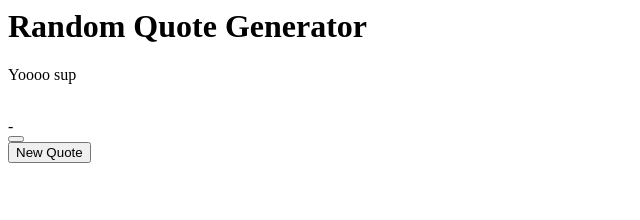
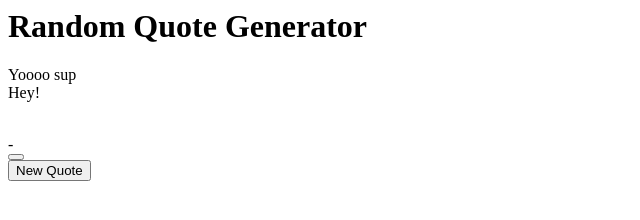
Before and after one commit to gergabendi/gergabendi.github.io, a plain HTML site: page index.html in a window 1280 px wide. Shown: the whole page, without its empty margins (0-640 px from the left). Drawn offline with Linux system fonts and the light colour scheme.

Commit message:
Update index.html

```diff
--- a/index.html
+++ b/index.html
@@ -1,4 +1,4 @@
-<h1>Random Quote Generator</h1>Yoooo sup<br><br>
+<h1>Random Quote Generator</h1>Yoooo sup<br>Hey!<br><br>
 <div class="white-box">
   <div class="quote">
     <i class="fa fa-quote-left fa-3x"></i>
```
